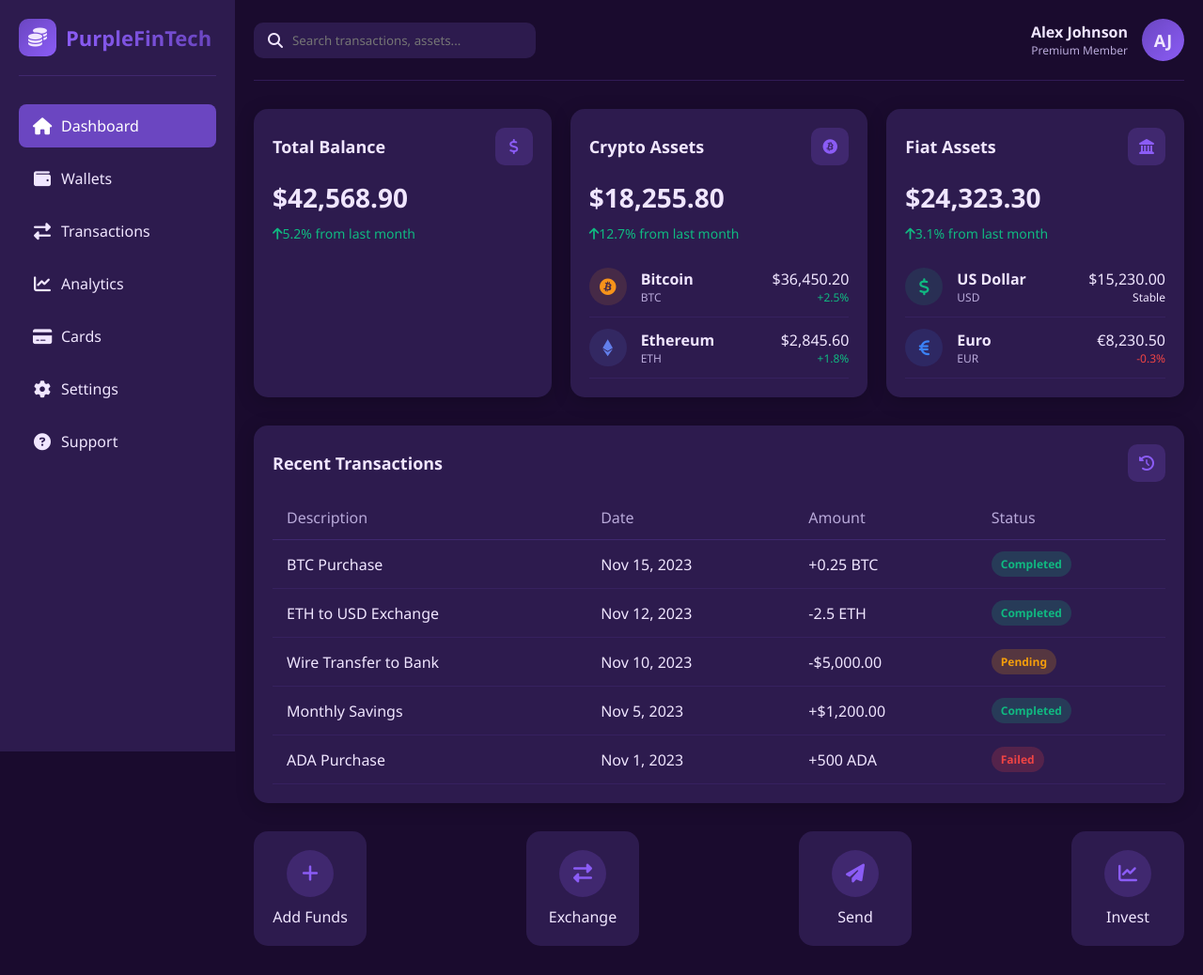
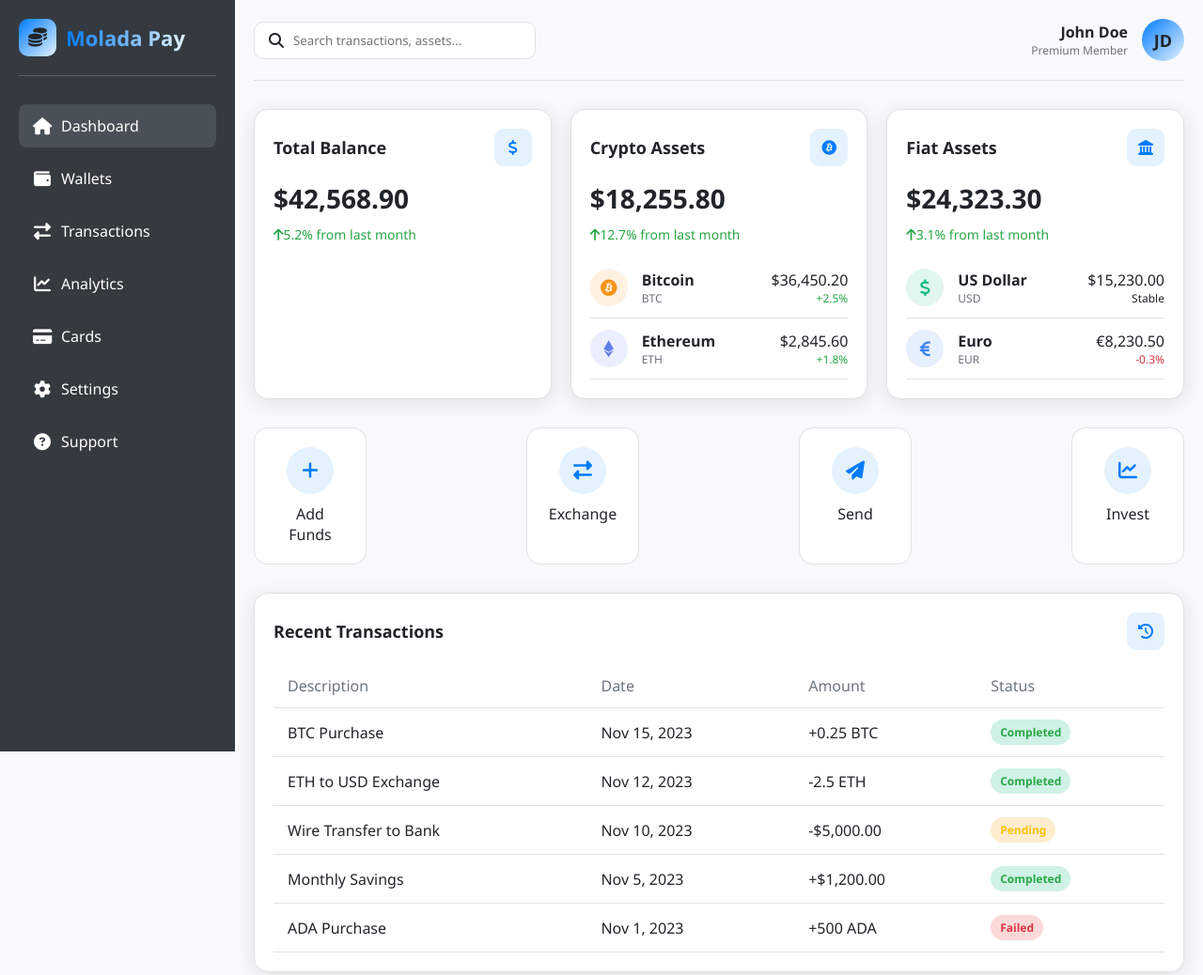
Before and after one commit to suvakintomiwa/Fintech-project, a plain HTML site: page dashboard.html in a window 1280 px wide. Shown: the top 1038 px of the page at 94% size. Drawn offline with Linux system fonts and the light colour scheme.

Commit message:
quick button placements

```diff
--- a/dashboard.html
+++ b/dashboard.html
@@ -7,15 +7,19 @@
     <link rel="stylesheet" href="https://cdnjs.cloudflare.com/ajax/libs/font-awesome/6.4.0/css/all.min.css">
     <style>
         :root {
-            --dark-purple: #1a0b2e;
-            --medium-purple: #2d1b4e;
-            --accent-purple: #6b46c1;
-            --light-purple: #8b5cf6;
-            --text-light: #f0e6ff;
-            --text-muted: #b8a9d9;
-            --success: #10b981;
-            --danger: #ef4444;
-            --warning: #f59e0b;
+            --primary-bg: #f8f9fa;
+            --secondary-bg: #ffffff;
+            --sidebar-bg: #343a40;
+            --sidebar-hover: #495057;
+            --accent-blue: #007bff;
+            --accent-light: #e3f2fd;
+            --text-dark: #212529;
+            --text-muted: #6c757d;
+            --text-light: #ffffff;
+            --success: #28a745;
+            --danger: #dc3545;
+            --warning: #ffc107;
+            --border: #dee2e6;
         }
 
         * {
@@ -26,8 +30,8 @@
         }
 
         body {
-            background-color: var(--dark-purple);
-            color: var(--text-light);
+            background-color: var(--primary-bg);
+            color: var(--text-dark);
             min-height: 100vh;
             display: flex;
         }
@@ -35,7 +39,7 @@
         /* Sidebar Styles */
         .sidebar {
             width: 250px;
-            background-color: var(--medium-purple);
+            background-color: var(--sidebar-bg);
             padding: 20px;
             height: 100vh;
             position: fixed;
@@ -49,11 +53,11 @@
             align-items: center;
             margin-bottom: 30px;
             padding-bottom: 20px;
-            border-bottom: 1px solid rgba(139, 92, 246, 0.2);
+            border-bottom: 1px solid rgba(255, 255, 255, 0.2);
         }
 
         .logo-icon {
-            background: linear-gradient(135deg, var(--accent-purple), var(--light-purple));
+            background: linear-gradient(135deg, var(--accent-blue), var(--accent-light));
             width: 40px;
             height: 40px;
             border-radius: 10px;
@@ -67,7 +71,7 @@
         .logo-text {
             font-size: 22px;
             font-weight: 700;
-            background: linear-gradient(to right, var(--light-purple), var(--accent-purple));
+            background: linear-gradient(to right, var(--accent-blue), var(--accent-light));
             -webkit-background-clip: text;
             -webkit-text-fill-color: transparent;
         }
@@ -91,8 +95,8 @@
         }
 
         .nav-links a:hover, .nav-links a.active {
-            background-color: var(--accent-purple);
-            color: white;
+            background-color: var(--sidebar-hover);
+            color: var(--text-light);
         }
 
         .nav-links i {
@@ -115,22 +119,23 @@
             align-items: center;
             margin-bottom: 30px;
             padding-bottom: 20px;
-            border-bottom: 1px solid rgba(139, 92, 246, 0.2);
+            border-bottom: 1px solid var(--border);
         }
 
         .search-bar {
             display: flex;
             align-items: center;
-            background-color: var(--medium-purple);
+            background-color: var(--secondary-bg);
             border-radius: 10px;
             padding: 10px 15px;
             width: 300px;
+            border: 1px solid var(--border);
         }
 
         .search-bar input {
             background: transparent;
             border: none;
-            color: var(--text-light);
+            color: var(--text-dark);
             margin-left: 10px;
             width: 100%;
             outline: none;
@@ -159,7 +164,7 @@
             width: 45px;
             height: 45px;
             border-radius: 50%;
-            background: linear-gradient(135deg, var(--accent-purple), var(--light-purple));
+            background: linear-gradient(135deg, var(--accent-blue), var(--accent-light));
             display: flex;
             align-items: center;
             justify-content: center;
@@ -176,11 +181,12 @@
         }
 
         .card {
-            background-color: var(--medium-purple);
+            background-color: var(--secondary-bg);
             border-radius: 15px;
             padding: 20px;
-            box-shadow: 0 4px 20px rgba(0, 0, 0, 0.2);
+            box-shadow: 0 4px 20px rgba(0, 0, 0, 0.1);
             transition: transform 0.3s;
+            border: 1px solid var(--border);
         }
 
         .card:hover {
@@ -203,11 +209,11 @@
             width: 40px;
             height: 40px;
             border-radius: 10px;
-            background: rgba(139, 92, 246, 0.2);
+            background: var(--accent-light);
             display: flex;
             align-items: center;
             justify-content: center;
-            color: var(--light-purple);
+            color: var(--accent-blue);
         }
 
         .balance-amount {
@@ -240,7 +246,7 @@
             align-items: center;
             justify-content: space-between;
             padding: 12px 0;
-            border-bottom: 1px solid rgba(139, 92, 246, 0.1);
+            border-bottom: 1px solid var(--border);
         }
 
         .asset-info {
@@ -288,12 +294,12 @@
             padding: 12px 15px;
             color: var(--text-muted);
             font-weight: 500;
-            border-bottom: 1px solid rgba(139, 92, 246, 0.2);
+            border-bottom: 1px solid var(--border);
         }
 
         .transaction-table td {
             padding: 12px 15px;
-            border-bottom: 1px solid rgba(139, 92, 246, 0.1);
+            border-bottom: 1px solid var(--border);
         }
 
         .transaction-status {
@@ -323,24 +329,25 @@
         .quick-actions {
             display: flex;
             justify-content: space-between;
-            margin-top: 30px;
+            margin-bottom: 30px;
         }
 
         .action-btn {
             display: flex;
             flex-direction: column;
             align-items: center;
-            background-color: var(--medium-purple);
+            background-color: var(--secondary-bg);
             border-radius: 15px;
             padding: 20px;
             width: 120px;
             text-align: center;
             cursor: pointer;
             transition: all 0.3s;
+            border: 1px solid var(--border);
         }
 
         .action-btn:hover {
-            background-color: var(--accent-purple);
+            background-color: var(--accent-light);
             transform: translateY(-5px);
         }
 
@@ -348,18 +355,18 @@
             width: 50px;
             height: 50px;
             border-radius: 50%;
-            background: rgba(139, 92, 246, 0.2);
+            background: var(--accent-light);
             display: flex;
             align-items: center;
             justify-content: center;
             margin-bottom: 10px;
             font-size: 20px;
-            color: var(--light-purple);
+            color: var(--accent-blue);
         }
 
         .action-btn:hover .action-icon {
-            background: rgba(255, 255, 255, 0.2);
-            color: white;
+            background: var(--text-light);
+            color: var(--accent-blue);
         }
 
         /* Responsive Design */
@@ -451,7 +458,7 @@
             <div class="logo-icon">
                 <i class="fas fa-coins"></i>
             </div>
-            <div class="logo-text">PurpleFinTech</div>
+            <div class="logo-text">Molada Pay</div>
         </div>
 
         <ul class="nav-links">
@@ -475,10 +482,10 @@
 
             <div class="user-profile">
                 <div class="user-info">
-                    <div class="user-name">Alex Johnson</div>
+                    <div class="user-name">John Doe</div>
                     <div class="user-role">Premium Member</div>
                 </div>
-                <div class="avatar">AJ</div>
+                <div class="avatar">JD</div>
             </div>
         </div>
 
@@ -595,6 +602,37 @@
             </div>
         </div>
 
+        <!-- Quick Actions -->
+        <div class="quick-actions">
+            <div class="action-btn">
+                <div class="action-icon">
+                    <i class="fas fa-plus"></i>
+                </div>
+                <div>Add Funds</div>
+            </div>
+
+            <div class="action-btn">
+                <div class="action-icon">
+                    <i class="fas fa-exchange-alt"></i>
+                </div>
+                <div>Exchange</div>
+            </div>
+
+            <div class="action-btn">
+                <div class="action-icon">
+                    <i class="fas fa-paper-plane"></i>
+                </div>
+                <div>Send</div>
+            </div>
+
+            <div class="action-btn">
+                <div class="action-icon">
+                    <i class="fas fa-chart-line"></i>
+                </div>
+                <div>Invest</div>
+            </div>
+        </div>
+
         <!-- Recent Transactions -->
         <div class="card">
             <div class="card-header">
@@ -647,37 +685,6 @@
                 </tbody>
             </table>
         </div>
-
-        <!-- Quick Actions -->
-        <div class="quick-actions">
-            <div class="action-btn">
-                <div class="action-icon">
-                    <i class="fas fa-plus"></i>
-                </div>
-                <div>Add Funds</div>
-            </div>
-
-            <div class="action-btn">
-                <div class="action-icon">
-                    <i class="fas fa-exchange-alt"></i>
-                </div>
-                <div>Exchange</div>
-            </div>
-
-            <div class="action-btn">
-                <div class="action-icon">
-                    <i class="fas fa-paper-plane"></i>
-                </div>
-                <div>Send</div>
-            </div>
-
-            <div class="action-btn">
-                <div class="action-icon">
-                    <i class="fas fa-chart-line"></i>
-                </div>
-                <div>Invest</div>
-            </div>
-        </div>
     </div>
 </body>
 <script src="dashboard.js"></script>
```
